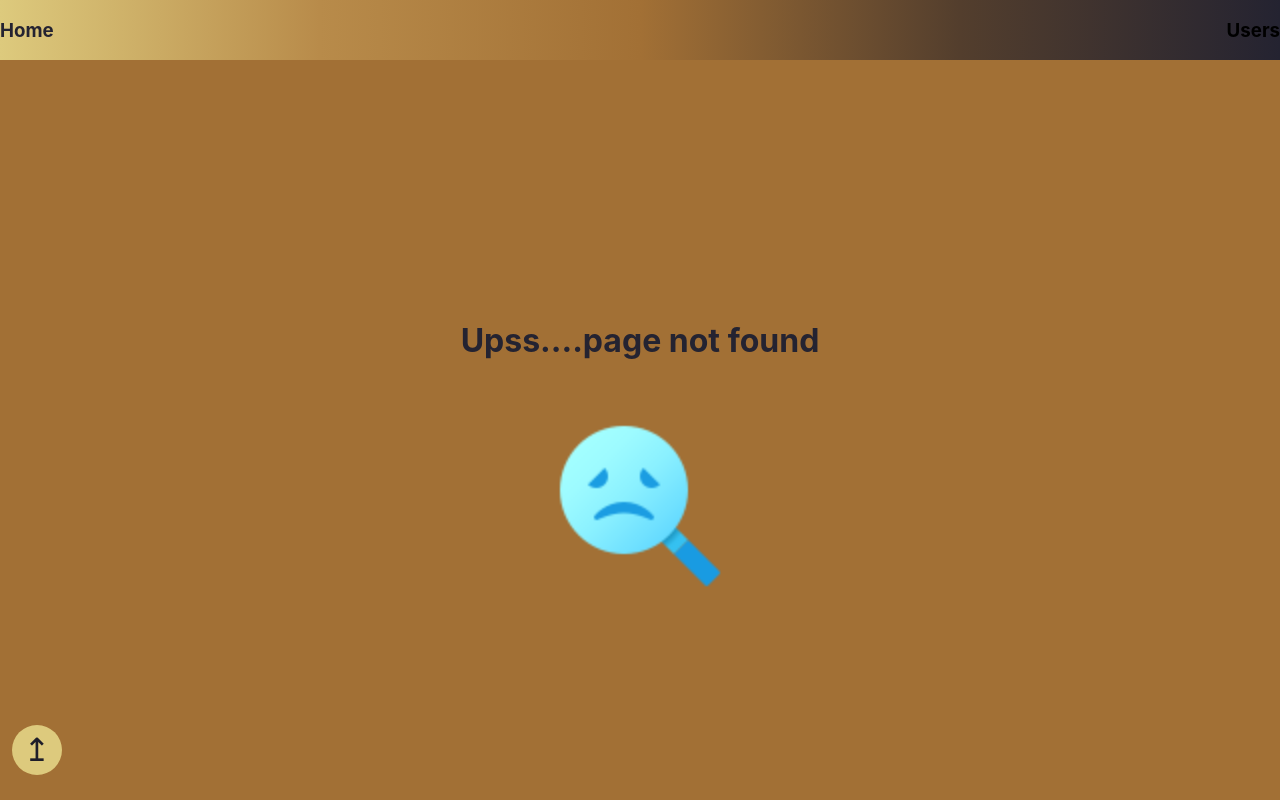
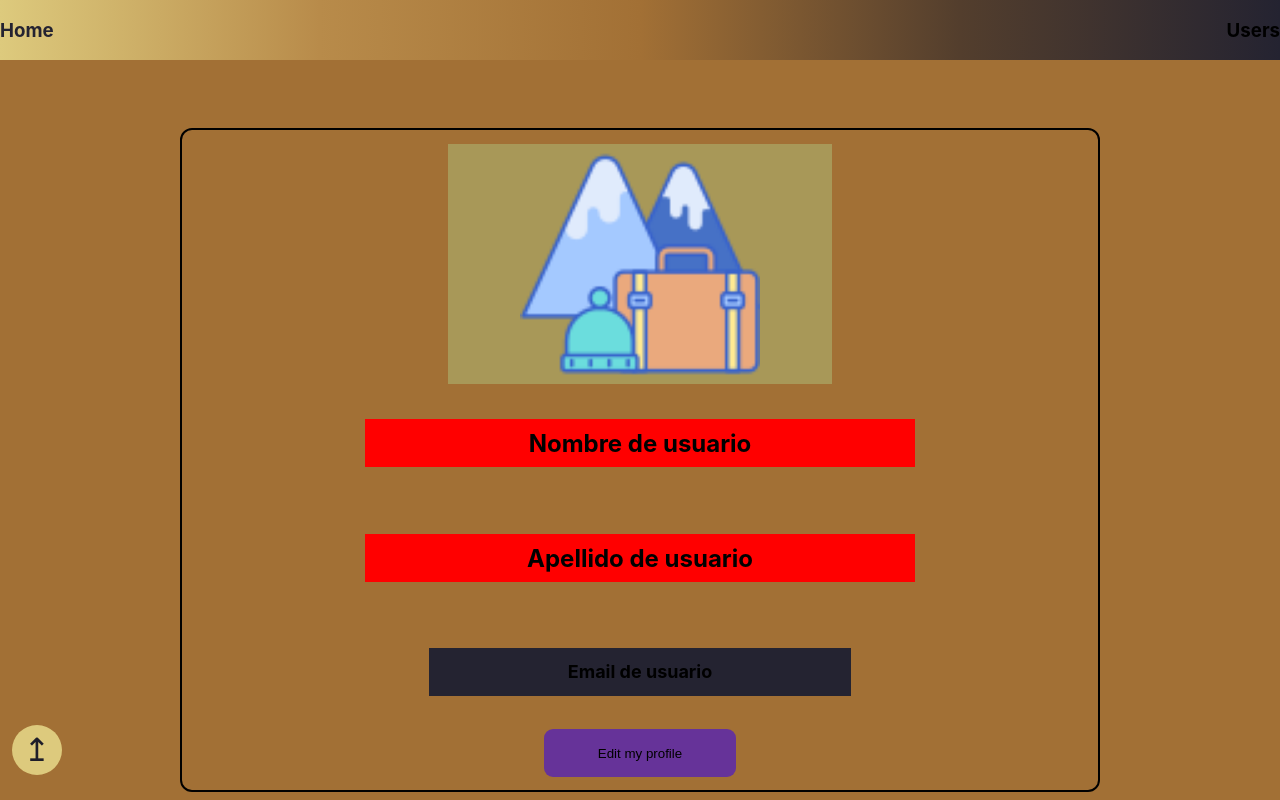
Before and after one commit to Maximiliano-Pereyra/my-tinerary-mm, a React (Create React App) app: page /myProfile in a window 1280 px wide. Before the commit this address had no page. Shown: the top 800 px of the page. Built offline with nearby package versions, Linux system fonts and the light colour scheme.

Commit message:
MT-02-50

```diff
--- a/src/App.js
+++ b/src/App.js
@@ -26,6 +26,7 @@ import RuteProtect from "./components/RuteProtect";
 import { useDispatch, useSelector } from "react-redux";
 import { useEffect } from "react";
 import userActions from "./redux/actions/userActions";
+import MyProfile from "./pages/MyProfile";
 
 function App() {
 let user = useSelector((store)=>store.user);
@@ -50,7 +51,7 @@ useEffect(()=>{
         <Route
           element={
             <RuteProtect
-              isAllowed={user.role === "user" || user.role === "admin"}
+              isAllowed={user.role === "admin"}
               redirect="/signin"
             />
           }
@@ -63,8 +64,7 @@ useEffect(()=>{
         <Route
           element={
             <RuteProtect
-              isAllowed={user.role === "user" || user.role === "admin"}
-              redirect="/signin"
+              isAllowed={user.role === "user"}
             />
           }
         ></Route>
@@ -73,6 +73,7 @@ useEffect(()=>{
         <Route path="/city/:id" element={<DetailsCity />} />
         <Route path="/hotels/:id" element={<DetailsHotels />} />
         <Route path="/*" element={<NotFound />} />
+        <Route path="/myProfile" element={<MyProfile />} />
         <Route path="/mycity" element={<MyCities/>}/>
         <Route path="/cityedit/:id" element={<CityEdit/>} />
         <Route path="/mytineraries" element={<MyTineraries/>}/>
@@ -82,4 +83,5 @@ useEffect(()=>{
       </Main>
   );
 }
+
 export default App;
--- a/src/index.css
+++ b/src/index.css
@@ -711,6 +711,61 @@ border: #242331;
   color: #CBAB64;
 }
 
+/* ---------------------------------------------------MY PROFILE-------------------------------------------------------------- */
+.profile-user{
+  width: 70vw;
+  min-height: 80vh;
+  display: flex;
+  flex-wrap: wrap;
+  align-items: center;
+  justify-content: space-evenly;
+  flex-direction: column;
+  border: solid black 2px;
+  padding: 10px;
+  border-radius: 12px;
+}
+
+.profile-user img{
+  width: 30vw;
+  height: 30vh;
+  display: flex;
+  flex-wrap: wrap;
+  object-fit: contain;
+  background-color: #a89858;
+}
+
+.profile-user h4{
+font-size: x-large;
+background-color: red;
+width: 43vw;
+min-height: 6vh;
+justify-content: center;
+align-items: center;
+display: flex;
+}
+
+.profile-user h5{
+font-size: large;
+background-color: #242331;
+width: 33vw;
+min-height: 6vh;
+justify-content: center;
+align-items: center;
+display: flex;
+}
+
+.profile-user button{
+width: 15vw;
+height: 6vh;
+display: flex;
+justify-content: center;
+align-items: center;
+background-color: rebeccapurple;
+border-radius: 9px;
+}
+
+
+
 @media screen and (max-width: 770px){
   .horarios{
     width: 100%;
--- /dev/null
+++ b/src/pages/MyProfile.jsx
@@ -0,0 +1,13 @@
+import React from 'react'
+
+export default function MyProfile() {
+  return (
+    <div className='profile-user'>
+        <img src="./img/logo.png" alt="imagen de usurio" />
+        <h4>Nombre de usuario</h4>
+        <h4>Apellido de usuario</h4>
+        <h5>Email de usuario</h5>
+        <button>Edit my profile</button>
+    </div>
+  )
+}
--- a/src/pages/SignIn.jsx
+++ b/src/pages/SignIn.jsx
@@ -17,12 +17,12 @@ export default function SignIn() {
 
     async function iniciarSecion(event) {
         event.preventDefault();
-        const user = "user"
+
 
         let datos = {
           email: email.current.value,
           password: password.current.value,
-          role: user
+
         };
         try {
           let res = await dispatch(enter (datos));
```
